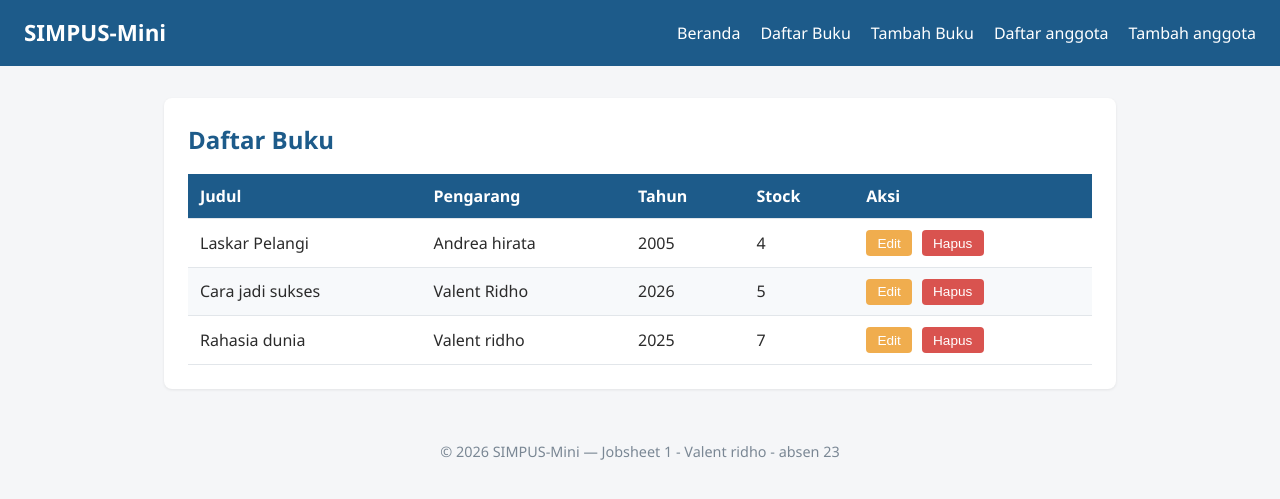
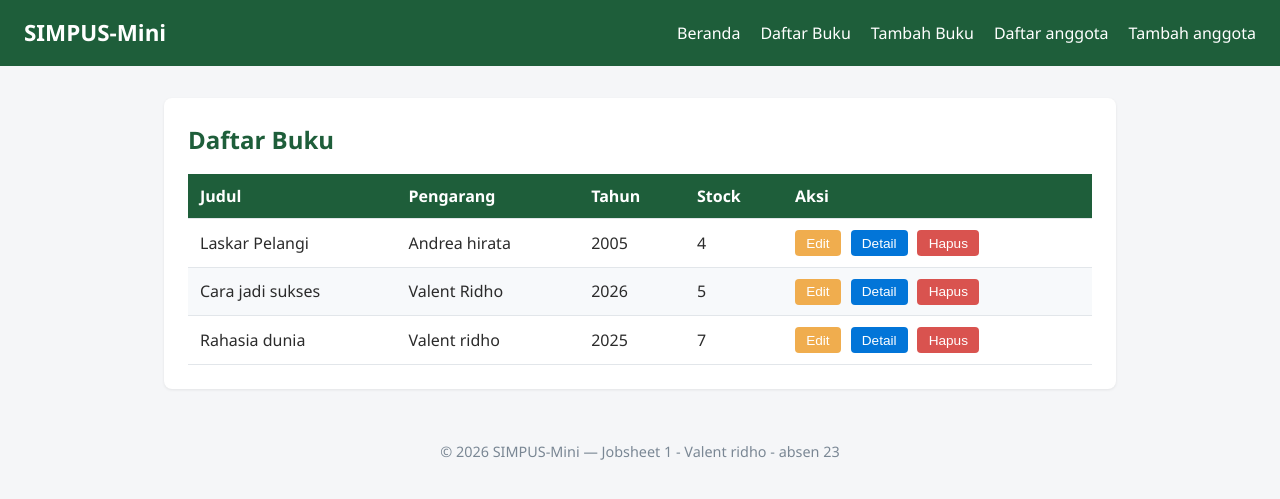
Before and after one commit to putraridhohd-cpu/23_PraktikDPW, a PHP site: page /buku/list.html in a window 1280 px wide. Shown: the top 499 px of the page. Run offline with PHP 8.4, Linux system fonts and the light colour scheme.

Commit message:
percobaan opsional

```diff
--- a/Jobsheet-01/buku/list.html
+++ b/Jobsheet-01/buku/list.html
@@ -38,8 +38,9 @@
                         <td>2005</td>
                         <td>4</td>
                        <td>
-                            <button type="button">Edit</button>
-                            <button type="button">Hapus</button>
+    <button type="button" class="btn-edit">Edit</button>
+    <button type="button" class="btn-detail">Detail</button> <!-- SISIPKAN DI TENGAH -->
+    <button type="button" class="btn-hapus">Hapus</button>
 </td>
                     </tr>
                     <tr>
@@ -48,8 +49,9 @@
                         <td>2026</td>
                         <td>5</td>
                        <td>
-                            <button type="button">Edit</button>
-                            <button type="button">Hapus</button>
+    <button type="button" class="btn-edit">Edit</button>
+    <button type="button" class="btn-detail">Detail</button> <!-- SISIPKAN DI TENGAH -->
+    <button type="button" class="btn-hapus">Hapus</button>
 </td>
                     </tr>
                     <tr>
@@ -58,8 +60,9 @@
                         <td>2025</td>
                         <td>7</td>
                        <td>
-                            <button type="button">Edit</button>
-                            <button type="button">Hapus</button>
+    <button type="button" class="btn-edit">Edit</button>
+    <button type="button" class="btn-detail">Detail</button> <!-- SISIPKAN DI TENGAH -->
+    <button type="button" class="btn-hapus">Hapus</button>
 </td>
                     </tr>
                 </tbody>
--- a/Jobsheet-01/index.html
+++ b/Jobsheet-01/index.html
@@ -40,6 +40,11 @@
                 <h3>Sedang Dipinjam</h3>
                 <p>2</p>
             </article>
+            <article>
+        <h3>Buku Terlambat</h3>
+        <p>1</p>
+    </article>
+</section>
         </section>
     </main>
 
--- a/Jobsheet-01/style.css
+++ b/Jobsheet-01/style.css
@@ -13,7 +13,7 @@ body {
 }
 
 a {
-    color: #1d5b8a;
+    color: #1e5e3a;
     text-decoration: none;
 }
 
@@ -23,7 +23,7 @@ a:hover {
 
 /* ===== Header & Navbar (Flexbox) ===== */
 header {
-    background-color: #1d5b8a;
+    background-color: #1e5e3a;
     color: #fff;
     padding: 1rem 1.5rem;
     display: flex;
@@ -64,7 +64,7 @@ section {
 
 section h2 {
     margin-bottom: 1rem;
-    color: #1d5b8a;
+    color: #1e5e3a;
 }
 
 /* ===== Kartu Statistik (CSS Grid) ===== */
@@ -87,7 +87,7 @@ main section:nth-of-type(2) article {
 /* trik grid agar 3 artikel berjejer rapi */
 main section:nth-of-type(2) {
     display: grid;
-    grid-template-columns: repeat(3, 1fr);
+    grid-template-columns: repeat(4, 1fr); /* GANTI repeat(3, 1fr) MENJADI 4 */
     gap: 1rem;
 }
 
@@ -104,7 +104,7 @@ main section:nth-of-type(2) article h3 {
 main section:nth-of-type(2) article p {
     font-size: 1.8rem;
     font-weight: 700;
-    color: #1d5b8a;
+    color: #1e5e3a;
 }
 
 /* ===== Tabel ===== */
@@ -120,7 +120,7 @@ th, td {
 }
 
 thead {
-    background-color: #1d5b8a;
+    background-color: #1e5e3a;
     color: #fff;
 }
 
@@ -141,15 +141,22 @@ td button {
     font-size: 0.85rem;
 }
 
-td button:first-of-type {
+/* Ganti kode tombol lama dengan ini */
+td button.btn-edit {
     background-color: #f0ad4e;
     color: #fff;
 }
 
-td button:last-of-type {
+td button.btn-detail {
+    background-color: #0275d8;
+    color: #fff;
+}
+
+td button.btn-hapus {
     background-color: #d9534f;
     color: #fff;
 }
+
 
 /* ===== Form ===== */
 form p {
@@ -174,7 +181,7 @@ form select {
 }
 
 form button[type="submit"] {
-    background-color: #1d5b8a;
+    background-color: #1e5e3a;
     color: #fff;
     border: none;
     padding: 0.6rem 1.5rem;
```
Lines whose indentation alone changed are shown as unchanged.
